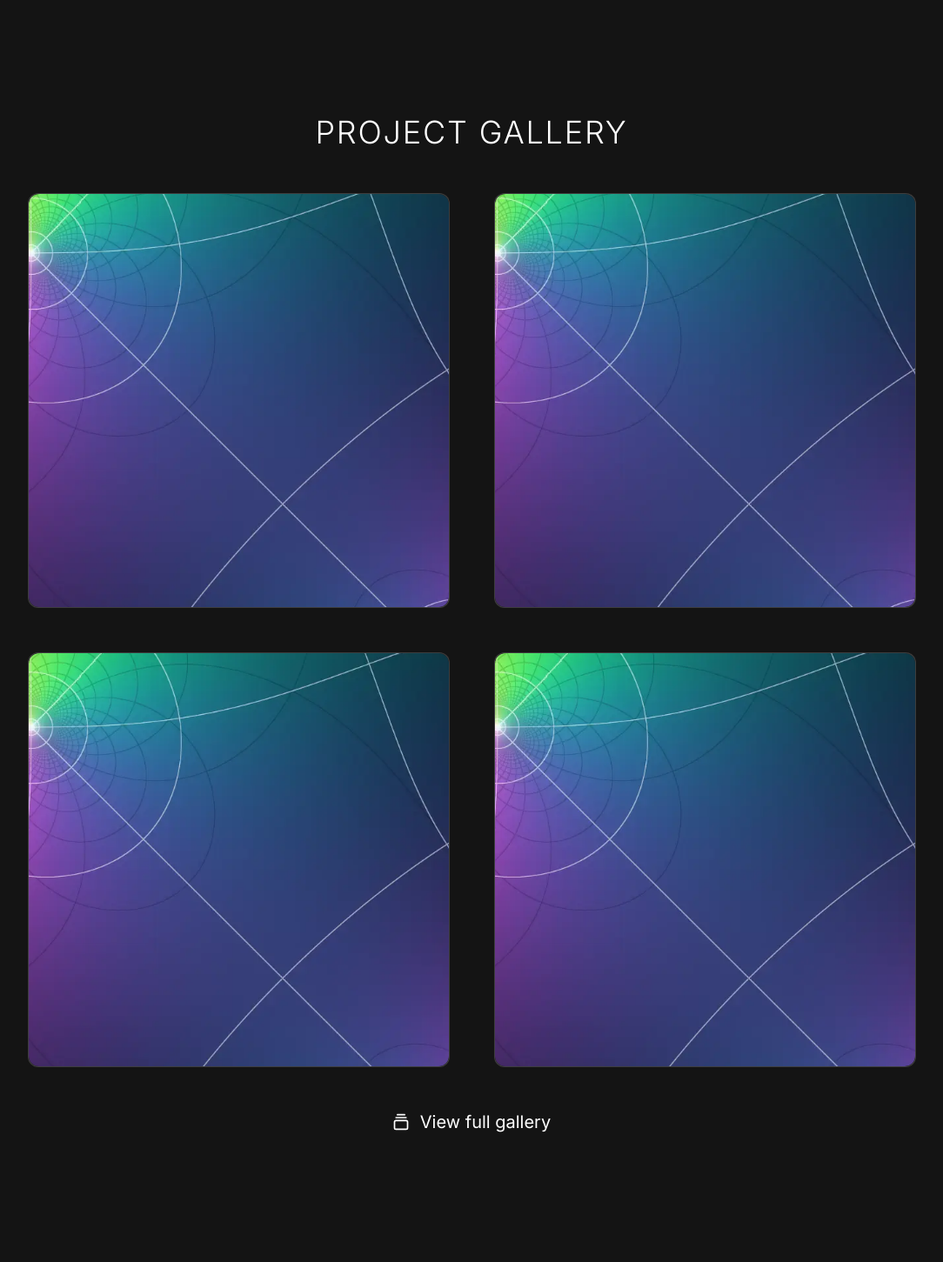
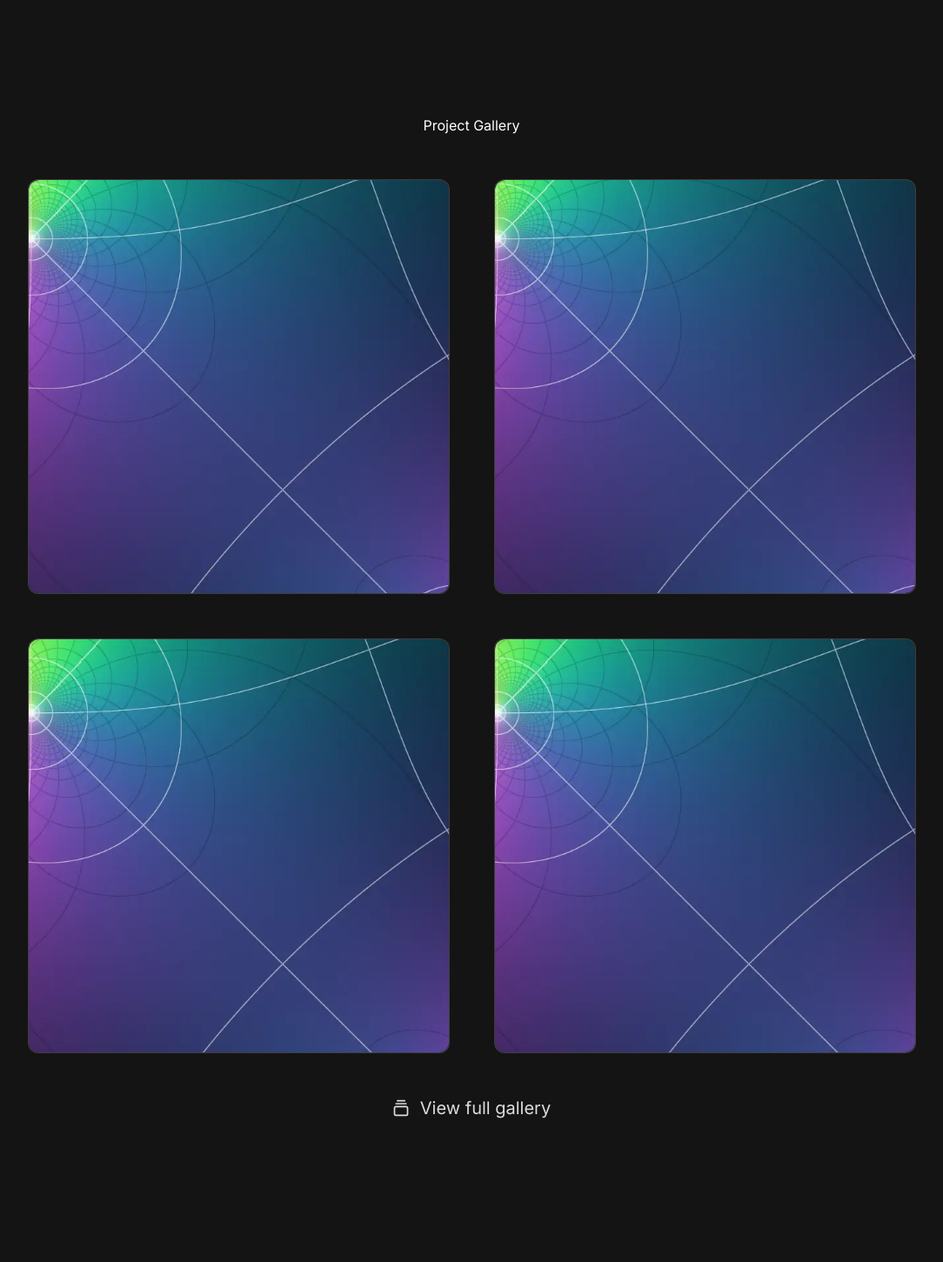
Before and after one commit to MarioDiCaprio/portfolio-v2, a Next.js app: page / in a window 1280 px wide. Shown: the part 580-2031 px from the top of the page at 87% size, without its empty margins (98-1182 px from the left). Built offline with nearby package versions, Linux system fonts and the light colour scheme.

Commit message:
Updated project link styles

```diff
--- a/src/components/app/Projects.tsx
+++ b/src/components/app/Projects.tsx
@@ -105,7 +105,7 @@ const Project: React.FC<ProjectProps> = (props) => {
 
 const Projects: React.FC = () => (
     <section className="relative w-full max-w-5xl mx-auto mt-40 grid grid-cols-2 gap-12">
-        <h1 className="col-span-2 text-center text-4xl font-light uppercase tracking-wider">
+        <h1 className="col-span-2 text-center title">
             Project Gallery
         </h1>
         <Project
@@ -132,8 +132,8 @@ const Projects: React.FC = () => (
             technologies={['react', 'next', 'git']}
             link="/projects/complexify"
         />
-        <footer className="col-span-2 text-center text-xl">
-            <Link href="/projects" className="flex justify-center items-center gap-3">
+        <footer className="col-span-2 text-center text-xl text-white-200 hover:text-white duration-300">
+            <Link href="/projects" target="_blank" className="flex justify-center items-center gap-3">
                 <span aria-hidden>
                     <GalleryIcon />
                 </span>
```
